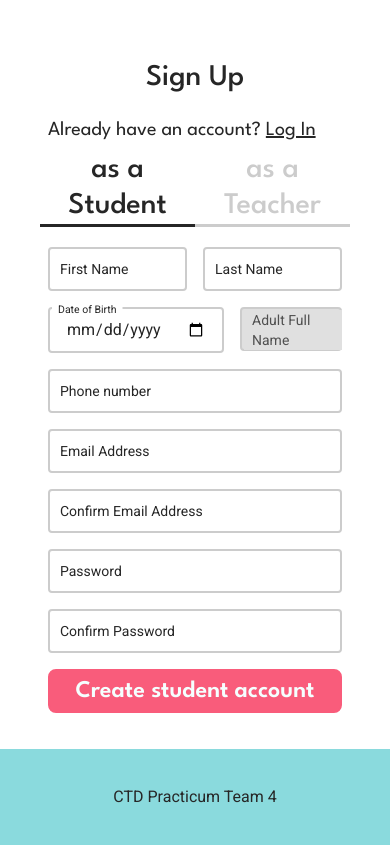
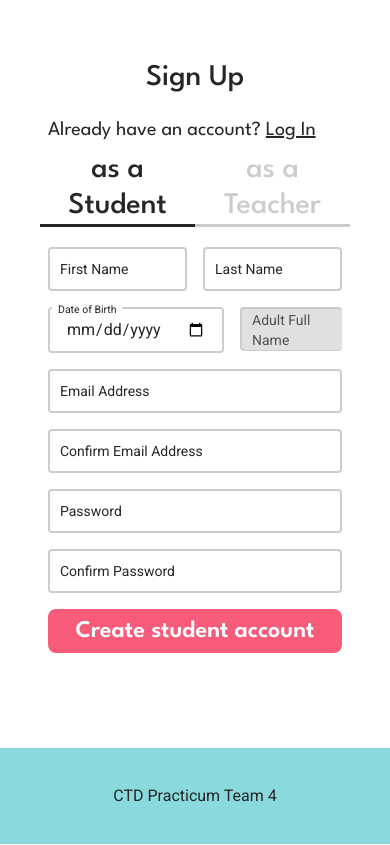
Before and after one commit to Code-the-Dream-School/gg-pac-team4-front, a React (Vite) app: page /register in a window 390 px wide. Built offline with nearby package versions, Linux system fonts and the light colour scheme.

Commit message:
remove Phone Number field from user registration form

```diff
--- a/src/components/auth/Register.jsx
+++ b/src/components/auth/Register.jsx
@@ -12,7 +12,6 @@ const Register = () => {
   const [dateOfBirth, setDateOfBirth] = useState('');
   const [isAdultNameRequired, setIsAdultNameRequired] = useState(false);
   const [adultName, setAdultName] = useState('');
-  const [phoneNumber, setPhoneNumber] = useState('');
   const [email, setEmail] = useState('');
   const [emailError, setEmailError] = useState('');
   const [confirmEmail, setConfirmEmail] = useState('');
@@ -69,7 +68,7 @@ const Register = () => {
             "email": email,
             "password": password,
             "dateOfBirth": dateOfBirth,
-            "adultName": adultName
+            "adultName": adultName,
           };
           result = await registerStudent(studentData);
         } else {
@@ -89,6 +88,9 @@ const Register = () => {
       } catch (error) {
         console.log('ERROR');
         console.log(error);
+        if (error.message.includes("taken")) {
+          setEmailError(error.message);
+        }
       }
     }
 
@@ -123,10 +125,6 @@ const Register = () => {
   const handleAdultNameChange = (event) => {
     setAdultName(event.target.value);
   };
-
-  const handlePhoneChange = (event) => {
-    setPhoneNumber(event.target.value);
-  }
 
   const handleEmailChange = (event) => {
     const newEmail = event.target.value;
@@ -239,16 +237,6 @@ const Register = () => {
                 Adult Full Name
               </FormInput>
             </div>
-            <FormInput
-              type="tel"
-              id="phone"
-              label="phone"
-              value={phoneNumber}
-              onChange={handlePhoneChange}
-              pattern="[0-9]{3}-[0-9]{3}-[0-9]{4}"
-              placeholder=" ">
-              Phone number
-            </FormInput>
           </>
         )}
         {emailError && <FormErrorMsg error={emailError} />}
```
